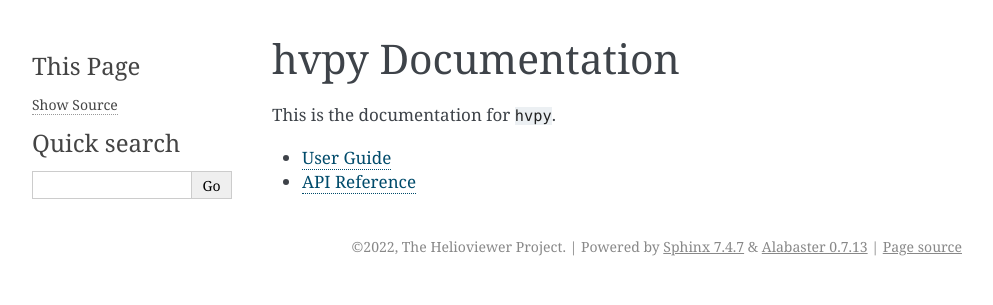
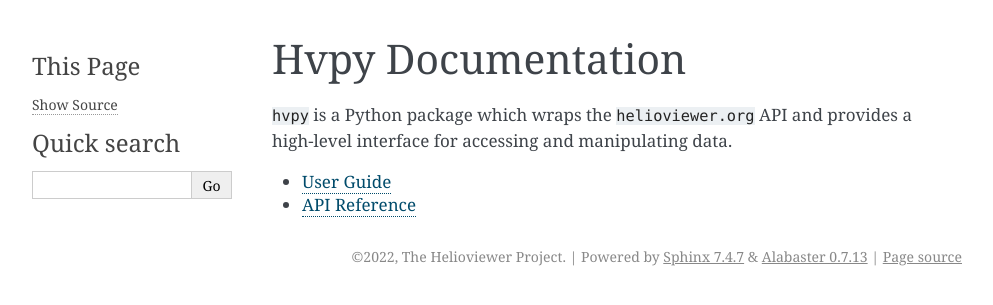
Before and after one commit to Helioviewer-Project/python-api, a Sphinx documentation site: the page built from docs/index.rst, in a window 1280 px wide. Shown: the top 305 px of the page, without its empty margins (148-1141 px from the left). Built offline with Sphinx 7.4.7, drawn with Linux system fonts in a browser that asks for light colours; the version number could not be read and is left out.

Commit message:
docs before first release

```diff
--- a/docs/guide.rst
+++ b/docs/guide.rst
@@ -2,4 +2,6 @@
 User Guide
 **********
 
-This is how you install and use ``hvpy``.
+This is the user guide for ``hvpy`` package.
+
+:ref:`installation`.
--- a/docs/index.rst
+++ b/docs/index.rst
@@ -1,8 +1,8 @@
 ******************
-hvpy Documentation
+Hvpy Documentation
 ******************
 
-This is the documentation for ``hvpy``.
+``hvpy`` is a Python package which wraps the ``helioviewer.org`` API and provides a high-level interface for accessing and manipulating data.
 
 .. toctree::
    :maxdepth: 2
```
Also changed, not shown: docs/installation.rst (added, +73 -0 lines).
